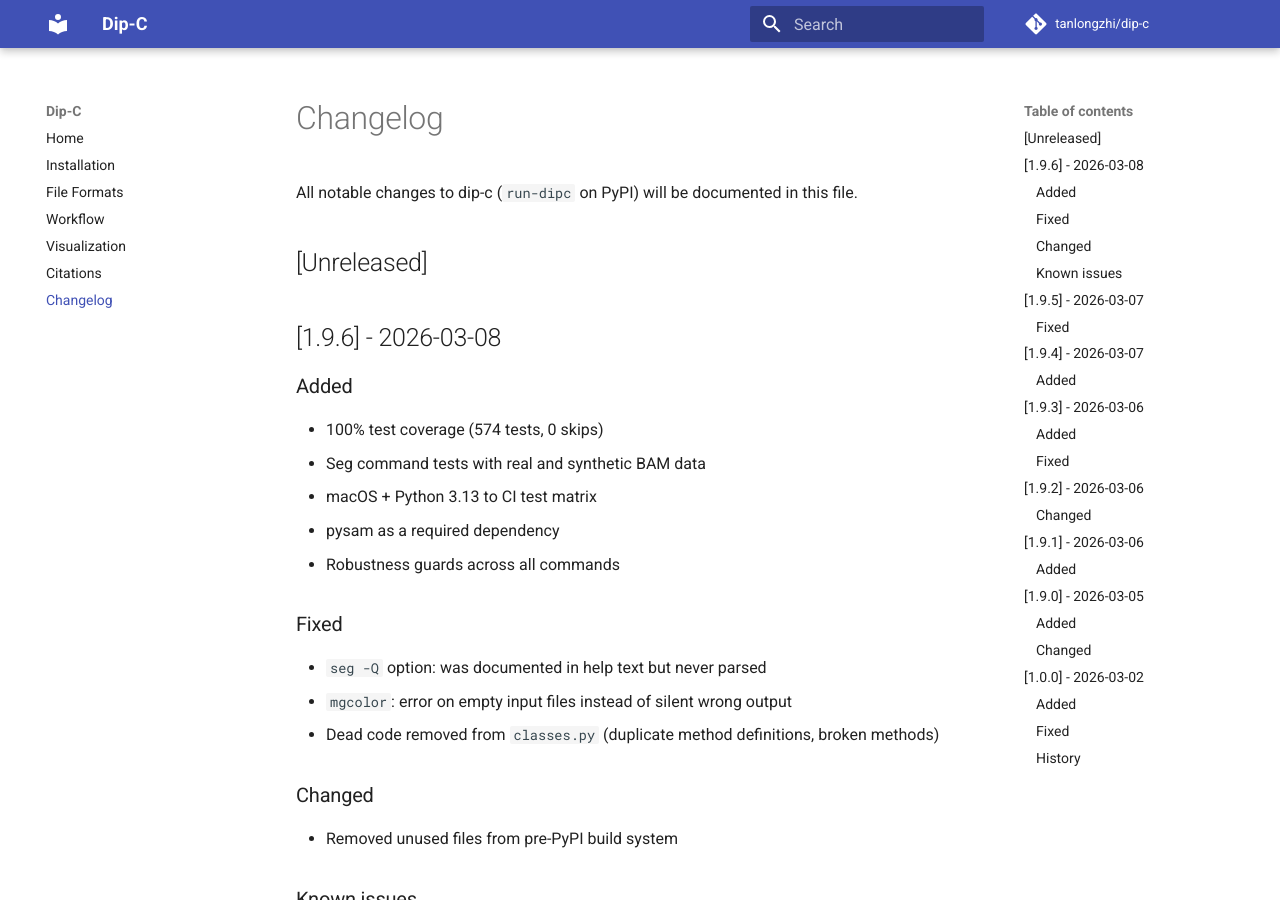
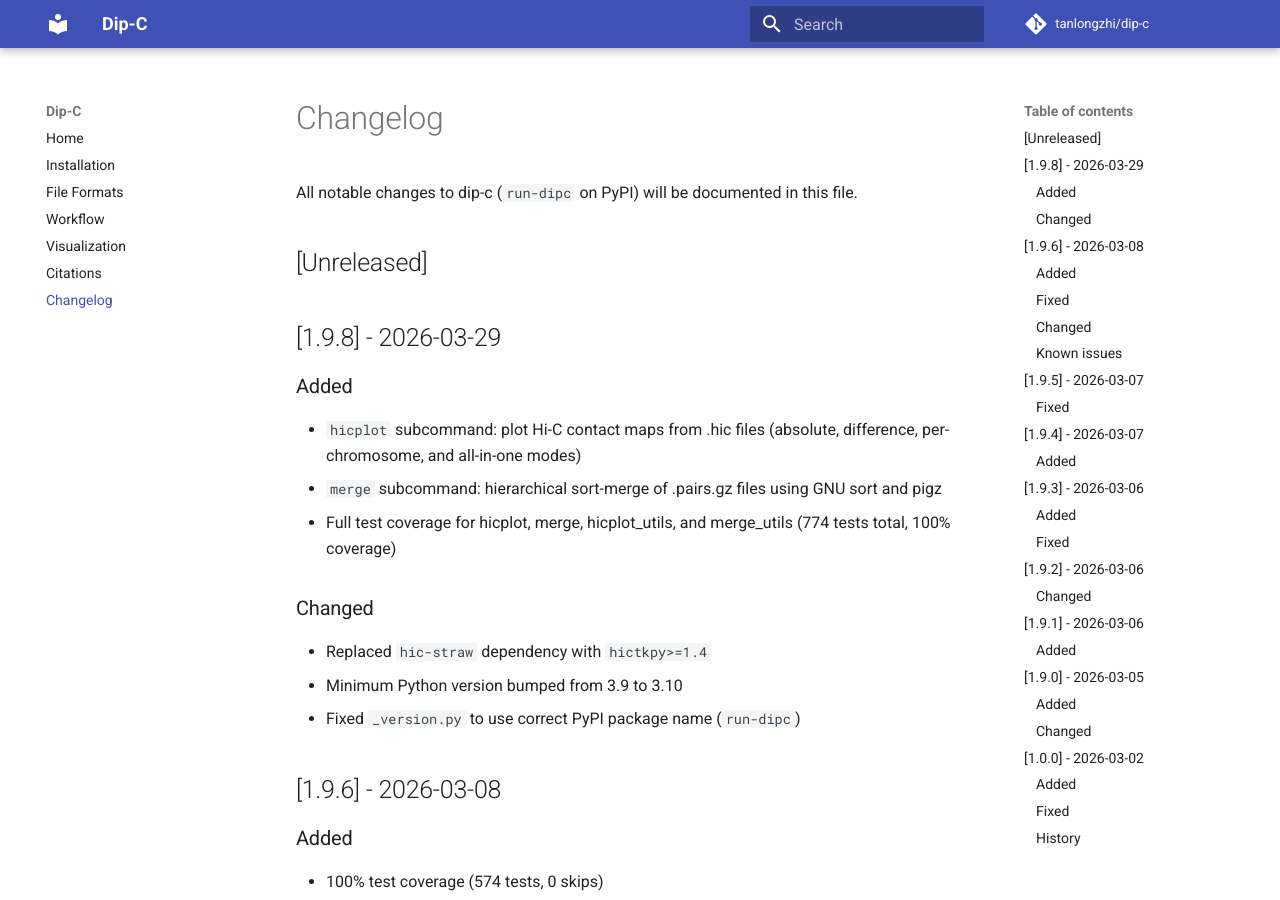
Before and after one commit to tanlongzhi/dip-c, an MkDocs documentation site: the page built from docs/changelog.md, in a window 1280 px wide and 900 px high. Built offline with MkDocs 1.6.1 and Material for MkDocs 9.7.7, drawn with Linux system fonts in a browser that asks for light colours; comment, search, counter and statistics services are not loaded.

Commit message:
Fix version lookup, CI deps, and docs for 1.9.8 release
- _version.py: use correct PyPI package name "run-dipc" (was "dip-c")
- CI: install hicplot extras and cooler in test/publish workflows
- CHANGELOG: add 1.9.8 entry (hicplot, merge, hictkpy migration)
- Docs: update Python minimum to 3.10, fix command count, add new
  commands to index, fix DEVELOPING.md secret name

```diff
--- a/docs/changelog.md
+++ b/docs/changelog.md
@@ -3,6 +3,18 @@
 All notable changes to dip-c (`run-dipc` on PyPI) will be documented in this file.
 
 ## [Unreleased]
+
+## [1.9.8] - 2026-03-29
+
+### Added
+- `hicplot` subcommand: plot Hi-C contact maps from .hic files (absolute, difference, per-chromosome, and all-in-one modes)
+- `merge` subcommand: hierarchical sort-merge of .pairs.gz files using GNU sort and pigz
+- Full test coverage for hicplot, merge, hicplot_utils, and merge_utils (774 tests total, 100% coverage)
+
+### Changed
+- Replaced `hic-straw` dependency with `hictkpy>=1.4`
+- Minimum Python version bumped from 3.9 to 3.10
+- Fixed `_version.py` to use correct PyPI package name (`run-dipc`)
 
 ## [1.9.6] - 2026-03-08
 
--- a/src/dip_c/_version.py
+++ b/src/dip_c/_version.py
@@ -3,7 +3,7 @@
 try:
     from importlib.metadata import version, PackageNotFoundError
     try:
-        __version__ = version("dip-c")
+        __version__ = version("run-dipc")
     except PackageNotFoundError:
         __version__ = "unknown"
 except ImportError:
```
Also changed, not shown: CHANGELOG.md (+12 -0 lines), README.md (+1 -1 lines), docs/DEVELOPING.md (+4 -4 lines), docs/index.md (+9 -1 lines), docs/installation.md (+1 -1 lines), 2 other files.
